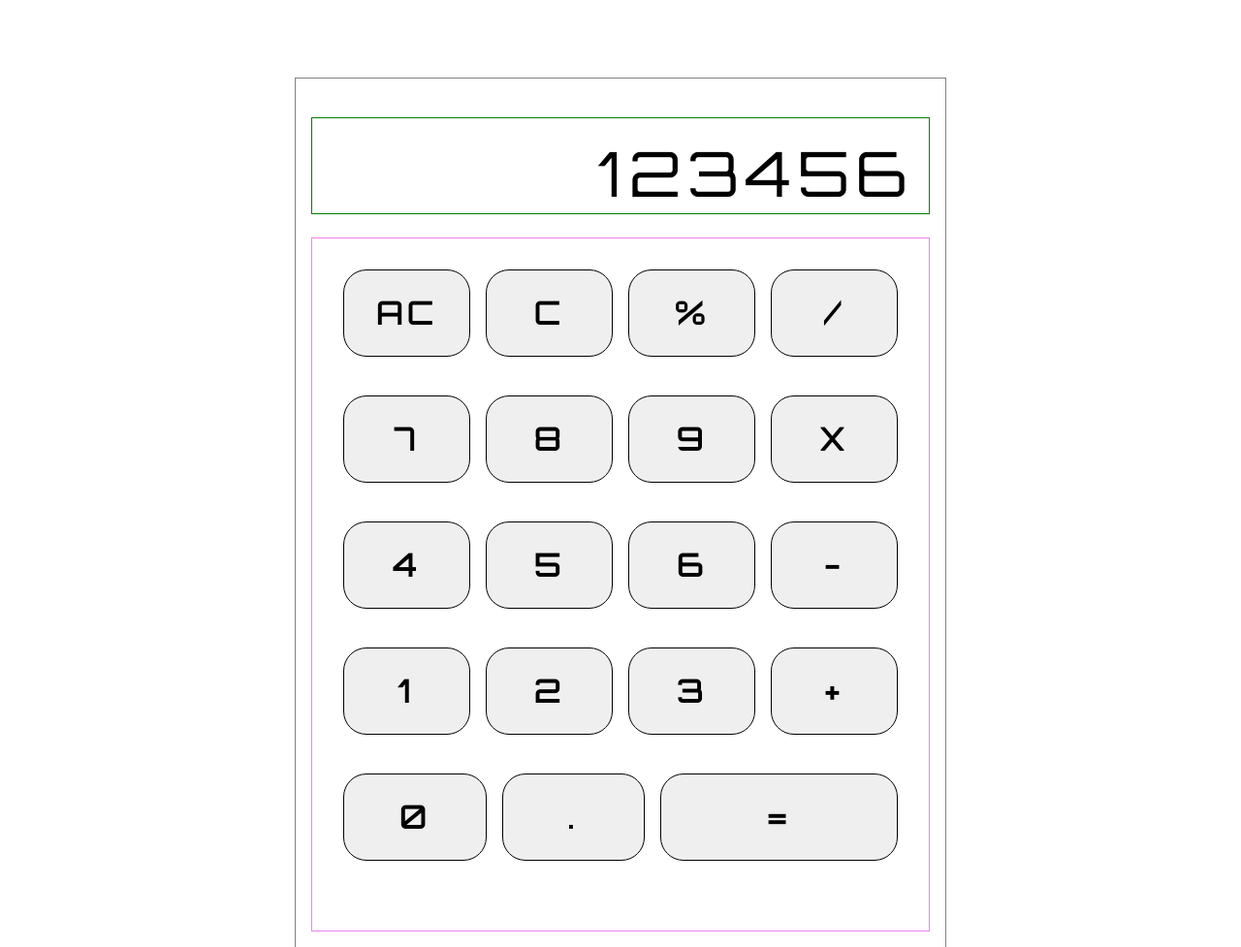
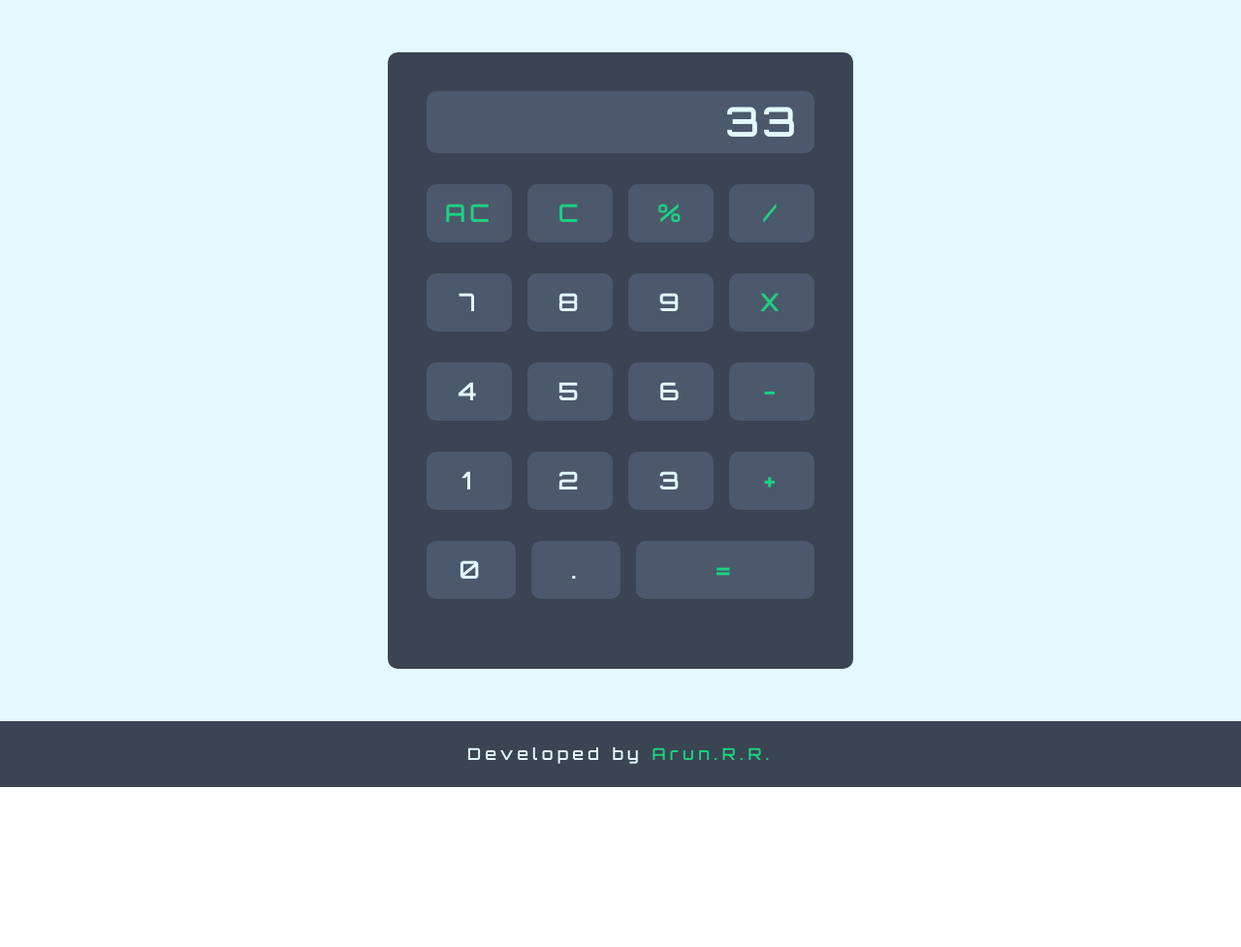
Before and after one commit to arunrr/js-calculator, a plain HTML site: page index.html in a window 1280 px wide. Shown: the whole page at 97% size. After the commit the page ends 812 px from the top, so only its background shows below. Drawn offline with Linux system fonts and the light colour scheme.

Commit message:
Rework calculator frontend

```diff
--- a/index.html
+++ b/index.html
@@ -8,42 +8,48 @@
     <title>Calculator</title>
   </head>
   <body>
-    <main class="container">
-      <div class="calculator-body">
-        <div class="calculator-display">123456</div>
-        <div class="calculator-numberpads">
+    <div class="container">
+      <main class="calculator">
+        <form>
+          <div class="calculator-display">
+            <input type="text" name="display" value="33" />
+          </div>
+
           <div class="row">
-            <button class="button">AC</button>
-            <button class="button">C</button>
-            <button class="button">%</button>
-            <button class="button">/</button>
+            <input type="button" value="AC" class="operator" />
+            <input type="button" value="C" class="operator" />
+            <input type="button" value="%" class="operator" />
+            <input type="button" value="/" class="operator" />
           </div>
           <div class="row">
-            <button class="button">7</button>
-            <button class="button">8</button>
-            <button class="button">9</button>
-            <button class="button">X</button>
+            <input type="button" value="7" />
+            <input type="button" value="8" />
+            <input type="button" value="9" />
+            <input type="button" value="X" class="operator" />
           </div>
           <div class="row">
-            <button class="button">4</button>
-            <button class="button">5</button>
-            <button class="button">6</button>
-            <button class="button">-</button>
+            <input type="button" value="4" />
+            <input type="button" value="5" />
+            <input type="button" value="6" />
+            <input type="button" value="-" class="operator" />
           </div>
           <div class="row">
-            <button class="button">1</button>
-            <button class="button">2</button>
-            <button class="button">3</button>
-            <button class="button">+</button>
+            <input type="button" value="1" />
+            <input type="button" value="2" />
+            <input type="button" value="3" />
+            <input type="button" value="+" class="operator" />
           </div>
           <div class="row">
-            <button class="button">0</button>
-            <button class="button">.</button>
-            <button class="button long-btn">=</button>
+            <input type="button" value="0" />
+            <input type="button" value="." />
+            <input type="button" value="=" class="equal operator" />
           </div>
-        </div>
-      </div>
-    </main>
+        </form>
+      </main>
+    </div>
+    <footer>
+      Developed by <a href="https://github.com/arunrr">Arun.R.R.</a>
+    </footer>
     <script src="./js/main.js"></script>
   </body>
 </html>
--- a/style/main.css
+++ b/style/main.css
@@ -4,84 +4,85 @@
   margin: 0;
   padding: 0;
   box-sizing: border-box;
-}
-
-body {
   font-family: "Orbitron", sans-serif;
 }
 
 .container {
-  max-width: 960px;
-  min-height: 100vh;
-  margin: 0 auto;
+  background-color: #e3f9ff;
+  width: 100%;
+  height: 93vh;
+  display: flex;
+  align-items: center;
+  justify-content: center;
 }
 
-.calculator-body {
-  padding: 1rem;
-  margin: 0 auto;
-  margin-top: 5rem;
-  max-width: 70%;
-  min-height: 70vh;
-  border: 1px solid gray;
+.calculator {
+  background-color: #3a4452;
+  padding: 2.5rem;
+  border-radius: 10px;
+  width: 30rem;
 }
 
-.calculator-display {
-  letter-spacing: 7px;
-  margin: 1.5rem 0;
-  min-width: 100%;
-  height: 100px;
-  border: 1px solid green;
-  text-align: right;
-  font-size: 4rem;
-  padding: 1rem;
-}
-
-.calculator-numberpads {
-  border: 1px solid violet;
-  min-width: 100%;
-  min-height: 65vh;
-  padding: 2rem;
-}
-
-.row {
+form .row {
   display: flex;
-  justify-content: space-around;
-  margin-bottom: 2.5rem;
   gap: 1rem;
 }
 
-.button {
+.calculator form input {
+  font-weight: bold;
+  flex: 1;
+  margin-bottom: 2rem;
   letter-spacing: 5px;
-  font-family: inherit;
-  flex: 1;
-  border: 1px solid black;
-  border-radius: 1.5rem;
-  padding: 1.5rem;
-  font-size: 2rem;
-  font-weight: bold;
+  border: 0;
+  outline: 0;
+  width: 3.75rem;
+  height: 3.75rem;
+  color: #e3f9ff;
+  background-color: #4c596c;
+  border-radius: 10px;
+  font-size: 1.5rem;
+  cursor: pointer;
 }
 
-.long-btn {
+.calculator form input:focus {
+  border: 1px solid #19d382;
+}
+
+form .calculator-display {
+  display: flex;
+  align-items: center;
+  justify-content: flex-end;
+}
+
+form .calculator-display input {
+  flex: 1;
+  padding: 2rem 1rem;
+  box-shadow: none;
+  text-align: right;
+  font-size: 2.5rem;
+}
+
+form .row .operator {
+  color: #19d382;
+
+  border: none;
+}
+
+form .row .equal {
   flex: 2;
 }
 
-@media (max-width: 700px) {
-  .container {
-    min-width: 100%;
-  }
+footer {
+  color: #3a4452;
+  font-weight: bolder;
+  letter-spacing: 5px;
+  background-color: #3a4452;
+  text-align: center;
+  padding: 1.5rem;
+  color: #e3f9ff;
+}
 
-  .calculator-body {
-    max-width: 100%;
-  }
-
-  .calculator-numberpads {
-    padding: 0;
-  }
-
-  .row {
-  }
-
-  .button {
-    font-size: 1.5rem;
-  }
+footer a {
+  color: #19d382;
+  text-decoration: none;
 }
```
